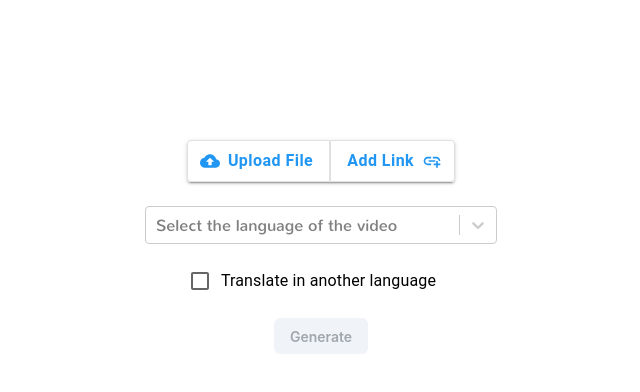
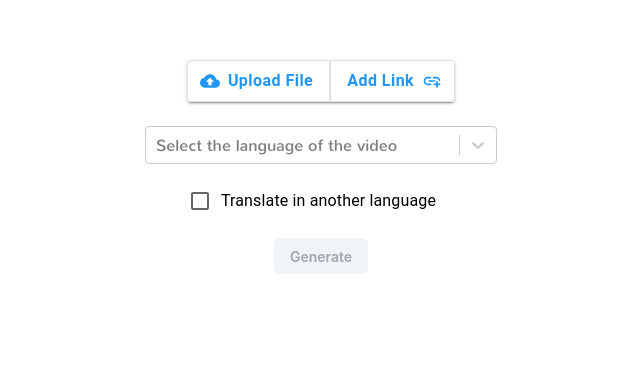
Before and after one commit to DoctorPok42/Subtitle, a Next.js app: page / in a window 1280 px wide. Shown: the part 124-516 px from the top of the page, without its empty margins (319-959 px from the left). Built offline with nearby package versions, Linux system fonts and the light colour scheme.

Commit message:
update style

```diff
--- a/Components/Subtitle/styles.module.scss
+++ b/Components/Subtitle/styles.module.scss
@@ -1,6 +1,6 @@
 .subtitle {
     width: 50%;
-    max-height: 35vh;
+    max-height: 40vh;
     background-color: rgba(224, 224, 224, 0.5);
     border: 1px solid var(--grey);
     border-radius: var(--border-radius);
--- a/src/styles/globals.scss
+++ b/src/styles/globals.scss
@@ -28,10 +28,10 @@ body {
 }
 
 .container {
-  height: 65vh;
+  height: 75vh;
   margin: 0 auto;
   padding: 0 1rem;
-  margin-top: 30vh;
+  margin-top: 20vh;
   display: flex;
   flex-direction: column;
   align-items: center;
```
